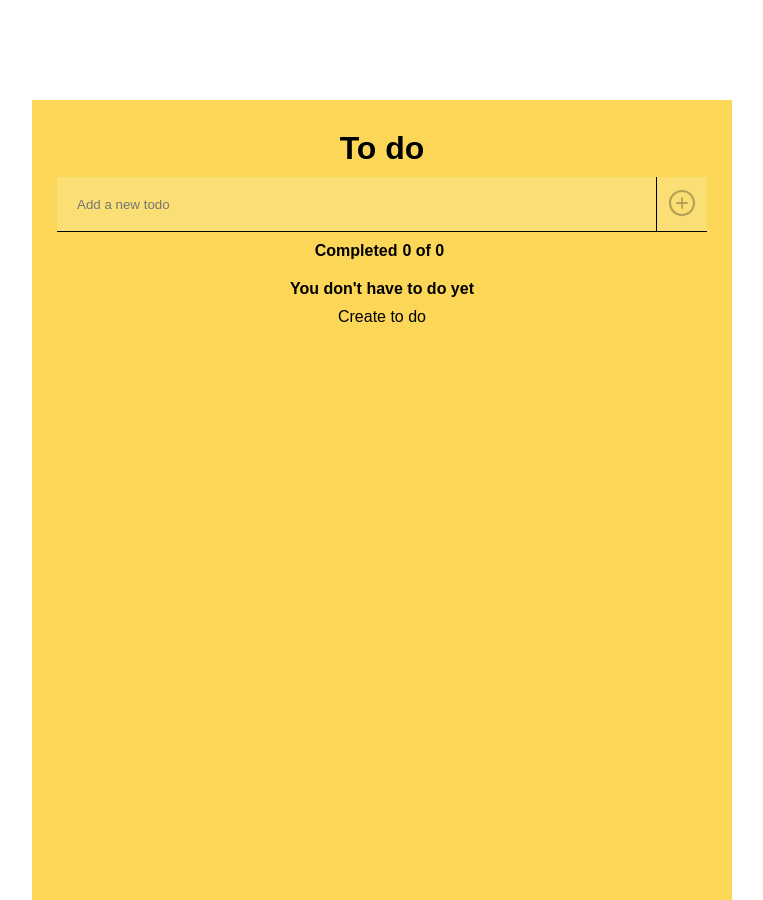
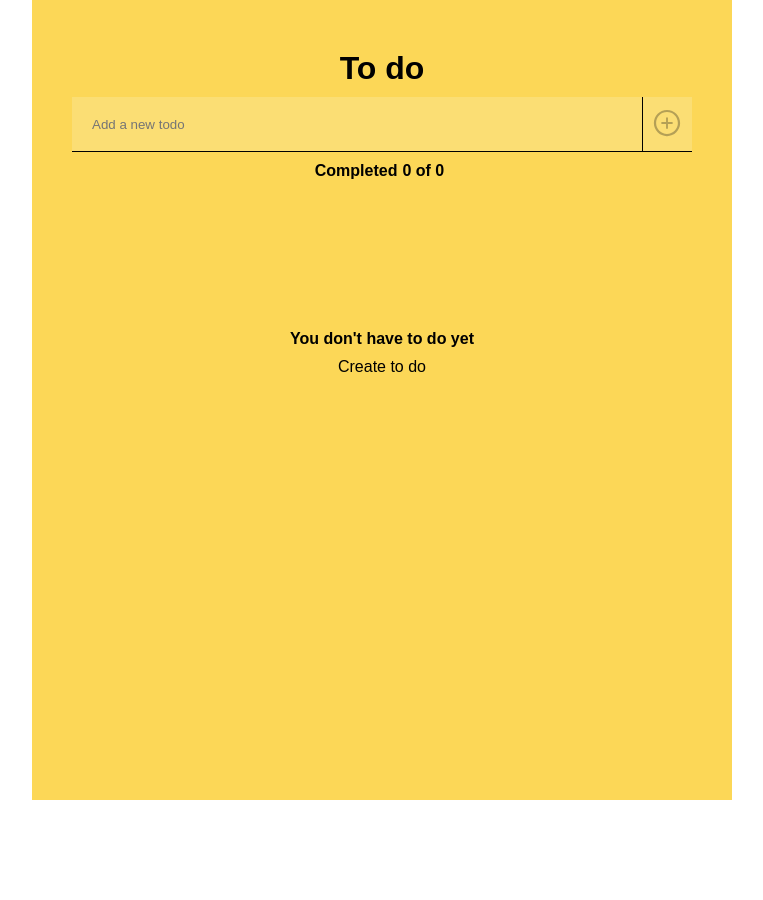
Before and after one commit to rhaneyko/to-do-list, a React (Create React App) app: page / in a window 1280 px wide. Shown: the whole page, without its empty margins (258-1021 px from the left). After the commit the page ends 800 px from the top, so only its background shows below. Built offline with nearby package versions, Linux system fonts and the light colour scheme.

Commit message:
React App

```diff
--- a/src/pages/TodoPage/styles.ts
+++ b/src/pages/TodoPage/styles.ts
@@ -4,10 +4,10 @@ export const Container = styled.div`
     display: flex;
     flex-direction: column;
 
+    height: 100vh;
+
+    justify-content: center;
     align-items: center;
-    justify-content: center;
-
-    margin-top: 100px;
 `;
 
 export const TodoContainer = styled.div`
@@ -16,9 +16,12 @@ export const TodoContainer = styled.div`
     align-items: center;
 
     width: 700px;
+    max-width: 100%;
     height: 800px;
 
-    padding: 20px 0 40px 0;
+    overflow: hidden;
+
+    padding: 40px;
 
     background-color: ${props => props.theme.colors.todoContainer};
 
@@ -59,10 +62,12 @@ export const CreateTodo = styled.input`
 export const CreateButton = styled.button`
     width: 55px;
     height: 55px;
-    background-color: ${props => props.theme.colors.createButton};
+
     border: none;
     border-left: 1px solid #000;
     border-bottom: 1px solid #000;
+
+    background-color: ${props => props.theme.colors.createButton};
 `;
 
 export const TodoCompleted = styled.div`
@@ -76,12 +81,15 @@ export const TodosList = styled.div`
     flex-direction: column;
 
     align-items: center;
+    justify-content: center;
 
-    width: 700px;
+    width: 100%;
+
+    padding-top: 130px;
 
     overflow-y: scroll;
 
-    &::-webkit-scrollbar {
+    ::-webkit-scrollbar {
      width: 7px;
     }
 
@@ -89,6 +97,7 @@ export const TodosList = styled.div`
      background-color: #F0F0F0;
      border-radius: 5px;
     }
+
 `;
 
 export const Todo = styled.div`
@@ -98,14 +107,14 @@ export const Todo = styled.div`
 
     align-items: center;
 
+    width: 90%;
     height: 40px;
-    width: 600px;
 
     margin-top: 5px;
+
     padding: 10px;
 
     border: 1px solid #000;
-
 `;
 
 export const TodoText = styled.p`
```
